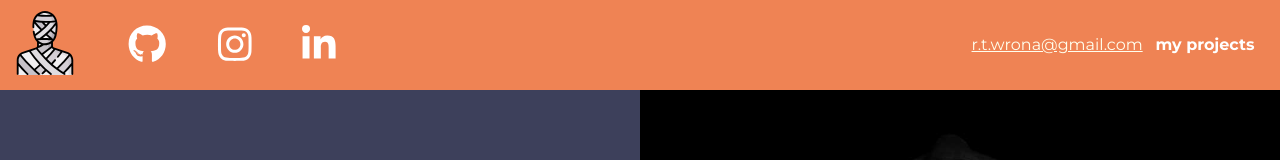
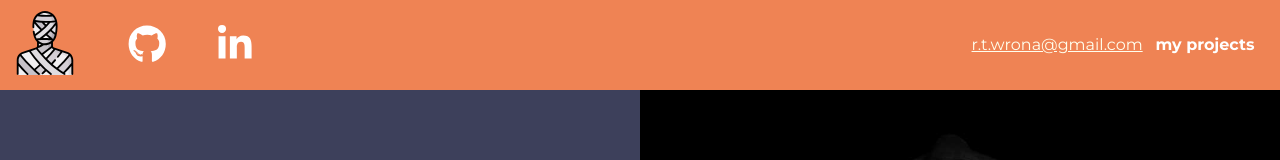
Before and after one commit to laterinthepast/final-portfolio, a React (Create React App) app: page / in a window 1280 px wide. Shown: the top 160 px of the page. Built offline with nearby package versions, Linux system fonts and the light colour scheme.

Commit message:
Update Navbar.jsx

```diff
--- a/src/components/Navbar.jsx
+++ b/src/components/Navbar.jsx
@@ -86,7 +86,7 @@ const Navbar = () => {
                     <a href="/"><img src={mummy} alt="mummy" /></a>
                     <div className="icons">
                         <a href="https://github.com/laterinthepast" rel="noopener noreferrer" target="_blank"><FontAwesomeIcon icon={faGithub} /></a>
-                        <a href="https://www.instagram.com/lookmummyicancode/" rel="noopener noreferrer" target="_blank"><FontAwesomeIcon icon={faInstagram} /></a>
+
                         <a href="https://www.linkedin.com/in/rafal-wrona/" rel="noopener noreferrer" target="_blank"><FontAwesomeIcon icon={faLinkedinIn} /></a>
                     </div>
                 </LeftNav>
```
